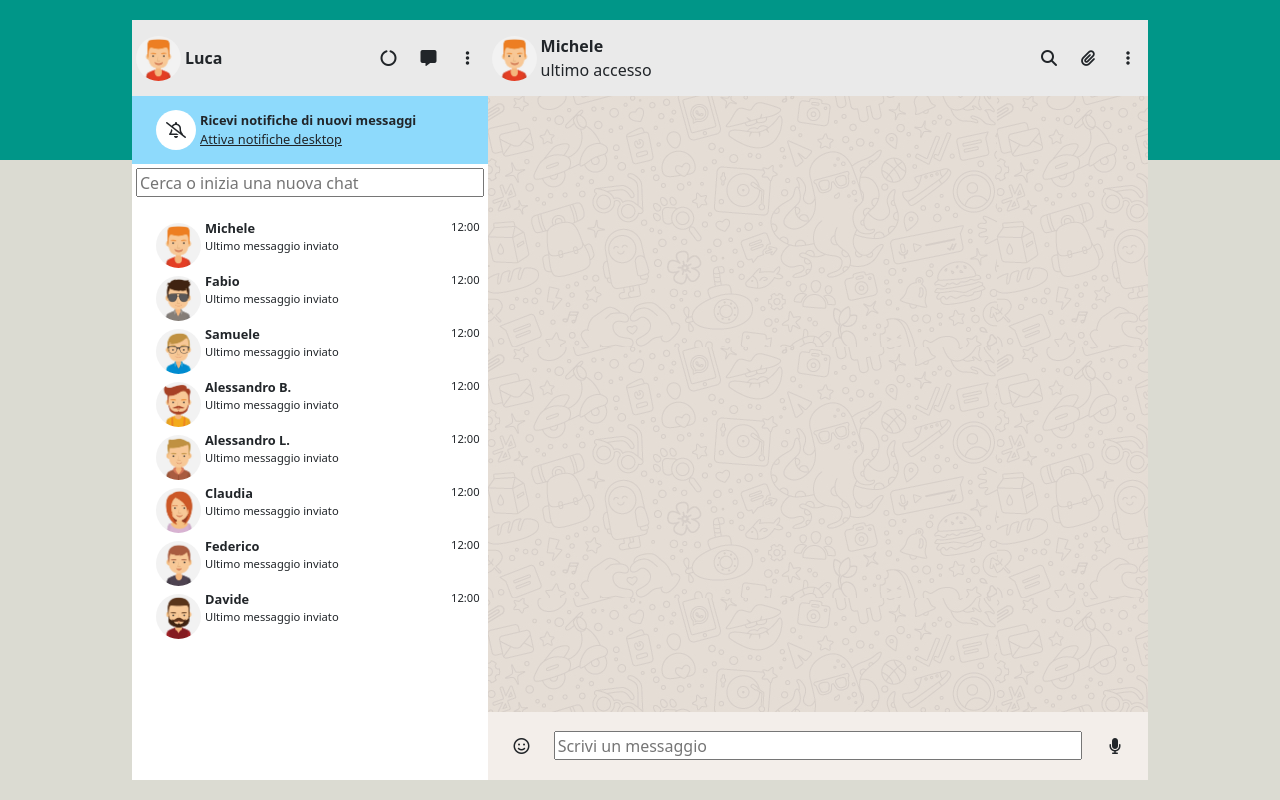
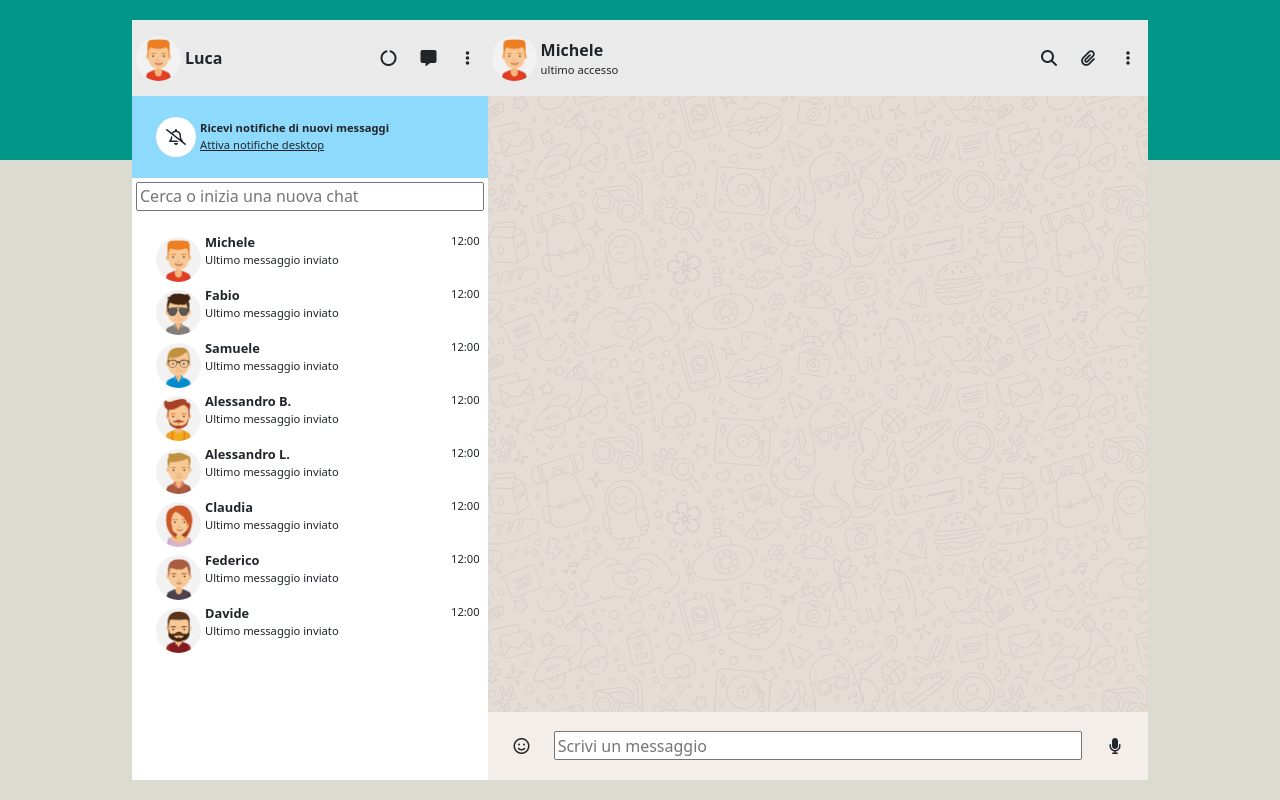
Before and after one commit to LucaBeltrami10/vue-boolzapp, a plain HTML site: page index.html in a window 1280 px wide. Drawn offline with nearby package versions, Linux system fonts and the light colour scheme.

Commit message:
modifiche css

```diff
--- a/css/style.css
+++ b/css/style.css
@@ -77,12 +77,12 @@ aside > div{
 }
 
 aside > div #notification-reminder{
-    height: 10%;
+    height: 12%;
     background-color: #8EDAFC;
 }
 
 aside > div #notification-reminder p{
-    font-size: 0.8rem;
+    font-size: 0.7rem;
 }
 
 aside > div #chat-search{
@@ -96,7 +96,7 @@ aside > div #chat-search input{
 }
 
 aside > div #recent-chat{
-    height: 82%;
+    height: 80%;
 }
 
 aside ul li:hover{
@@ -116,6 +116,10 @@ aside ul li p:last-child{
 main{
     width: 65%;
     background-color: #14443f;
+}
+
+main nav div:last-child p:last-child{
+    font-size: 0.7rem;
 }
 
 main > div{
--- a/js/script.js
+++ b/js/script.js
@@ -167,9 +167,6 @@ createApp({
                 }
             ],
             active : 0,
-
-
-
         }
     },
 
```
